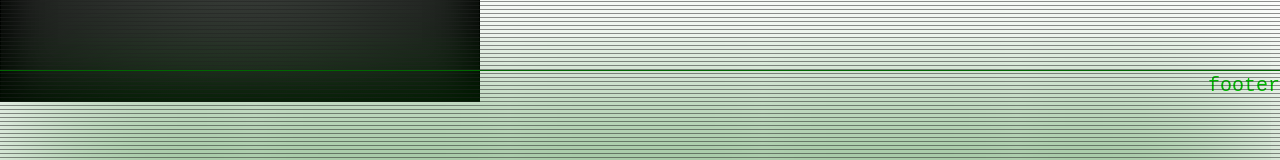
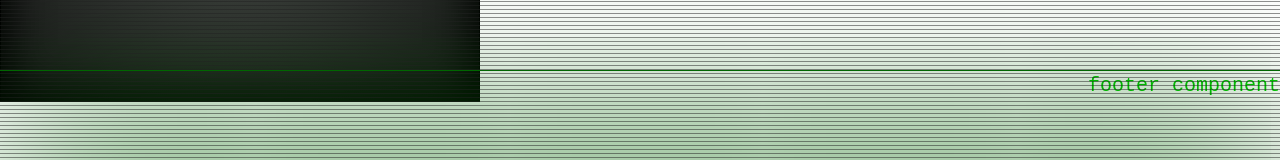
Before and after one commit to magx2/Pip-Home, an Angular app in the folder client/: page / in a window 1280 px wide. Shown: the part 218-378 px from the top of the page. Built offline with nearby package versions, Linux system fonts and the light colour scheme.

Commit message:
Add footer controller

```diff
--- a/client/src/app/app.component.html
+++ b/client/src/app/app.component.html
@@ -9,7 +9,5 @@
   <div>
     <router-outlet></router-outlet>
   </div>
-  <footer class="text-right">
-    footer
-  </footer>
+  <app-footer></app-footer>
 </div>
--- a/client/src/app/app.component.sass
+++ b/client/src/app/app.component.sass
@@ -33,12 +33,3 @@
   animation: colorPulse 5s infinite ease-in-out
   text-decoration: none
   text-transform: uppercase
-
-footer
-  display: block
-  position: absolute
-  top: 288px
-  left: 0
-  height: 32px
-  width: 100%
-  border-top: 1px solid #060
--- a/client/src/app/app.module.ts
+++ b/client/src/app/app.module.ts
@@ -6,13 +6,15 @@
 import {ClockComponent} from './clock/clock.component';
 import {MiscComponent} from './misc/misc.component';
 import {HomeComponent} from './home/home.component';
+import {FooterComponent} from './footer/footer.component';
 
 @NgModule({
   declarations: [
     AppComponent,
     ClockComponent,
     MiscComponent,
-    HomeComponent
+    HomeComponent,
+    FooterComponent
   ],
   imports: [
     BrowserModule,
--- /dev/null
+++ b/client/src/app/footer/footer.component.html
@@ -0,0 +1,3 @@
+<footer class="text-right">
+  footer component
+</footer>
--- /dev/null
+++ b/client/src/app/footer/footer.component.sass
@@ -0,0 +1,8 @@
+footer
+  display: block
+  position: absolute
+  top: 288px
+  left: 0
+  height: 32px
+  width: 100%
+  border-top: 1px solid #060
--- /dev/null
+++ b/client/src/app/footer/footer.component.ts
@@ -0,0 +1,16 @@
+import {Component, OnInit} from '@angular/core';
+
+@Component({
+  selector: 'app-footer',
+  templateUrl: './footer.component.html',
+  styleUrls: ['./footer.component.sass']
+})
+export class FooterComponent implements OnInit {
+
+  constructor() {
+  }
+
+  ngOnInit(): void {
+  }
+
+}
```
Also changed, not shown: 1 other file (tests, documents, lock files or other folders).
